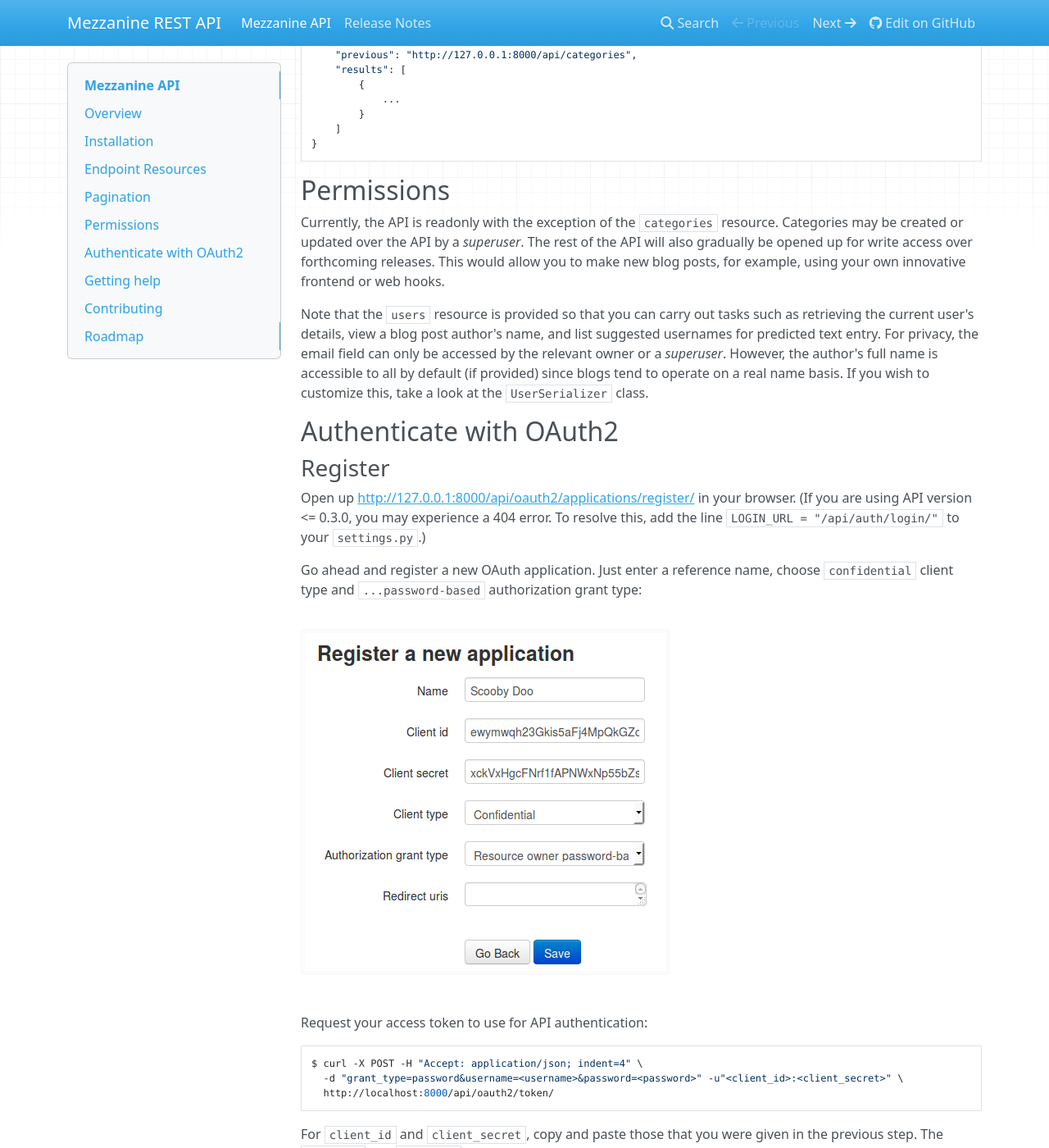
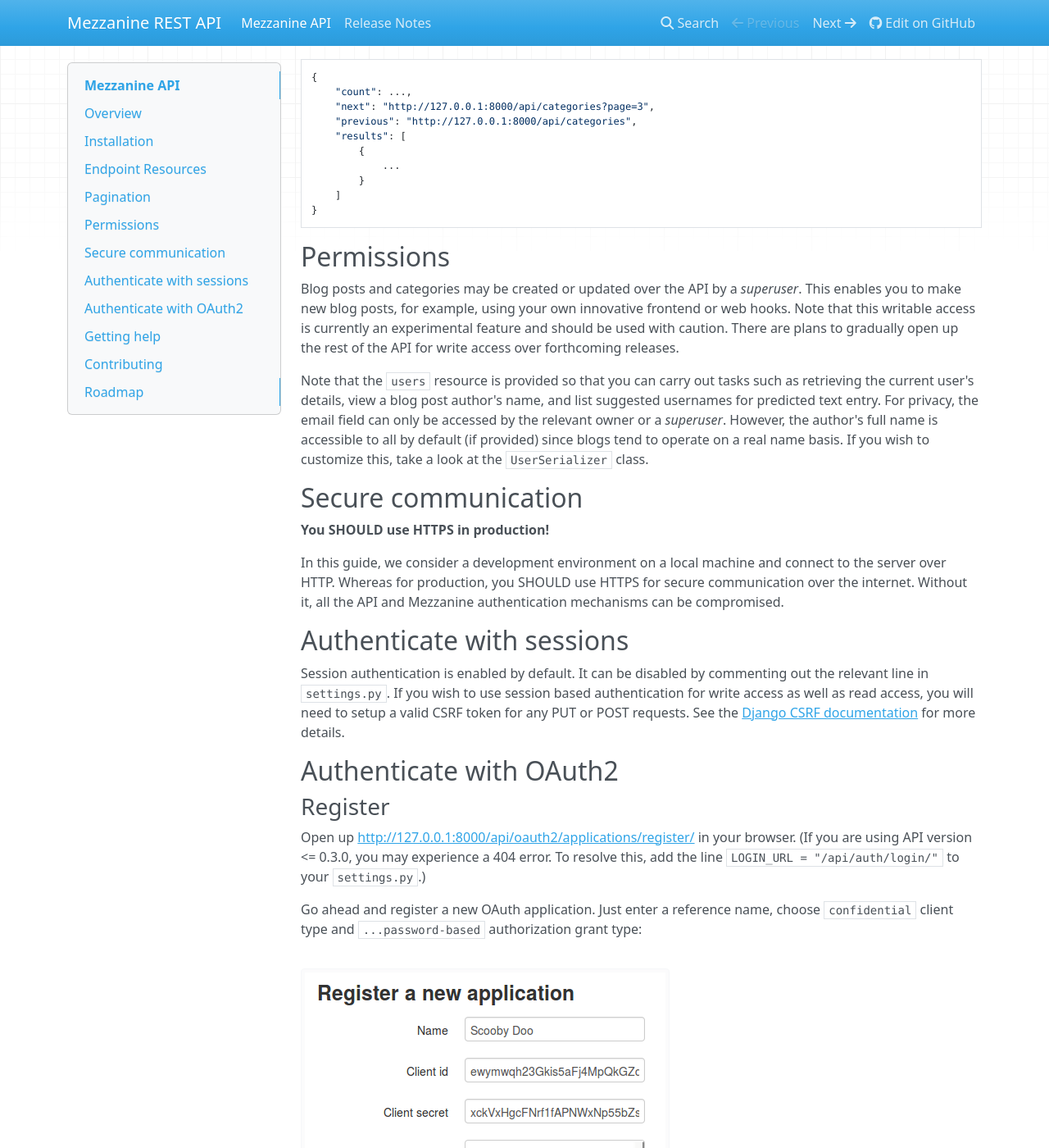
Before and after one commit to gcushen/mezzanine-api, an MkDocs documentation site: the page built from docs/index.md, in a window 1280 px wide and 1400 px high, scrolled down 3658 px. Shown: the whole window at 82% size. Built offline with MkDocs 1.6.1, drawn with Linux system fonts in a browser that asks for light colours; nearby versions of some CDN libraries; some of the changed text lies outside the part shown.

Commit message:
Update docs

```diff
--- a/docs/index.md
+++ b/docs/index.md
@@ -55,7 +55,7 @@
 
         $ pip install mezzanine-api
 
-2. Add the following apps in this order to INSTALLED_APPS in your Mezzanine `settings.py`:
+2. Add the following apps in this order to *INSTALLED_APPS* in your Mezzanine `settings.py`:
 
         INSTALLED_APPS = (
             ...
@@ -75,12 +75,10 @@
         except ImportError as e:
             pass
 
-4. Add the following code in your Mezzanine `urls.py` somewhere after the ``urlpatterns = []`` line:
+4. For Mezzanine 4.1.0 and above, add the following code in your Mezzanine `urls.py` somewhere after ``urlpatterns += [`` (approx line 29):
 
         # REST API URLs
-        urlpatterns += patterns("",
-            ("^api/", include("mezzanine_api.urls")),
-        )
+        url("^api/", include("mezzanine_api.urls")),
 
 5. Migrate the database to support OAuth2:
 
@@ -124,15 +122,23 @@
     }
 
 ## Permissions
-Currently, the API is readonly with the exception of the `categories` resource. Categories may be created or updated
-over the API by a *superuser*. The rest of the API will also gradually be opened up for write access over forthcoming
-releases. This would allow you to make new blog posts, for example, using your own innovative frontend or web hooks.
+Blog posts and categories may be created or updated over the API by a *superuser*. This enables you to make new blog posts, for
+example, using your own innovative frontend or web hooks. Note that this writable access is currently an experimental
+feature and should be used with caution. There are plans to gradually open up the rest of the API for write access over forthcoming releases.
 
 Note that the `users` resource is provided so that you can carry out tasks such as retrieving the current user's
 details, view a blog post author's name, and list suggested usernames for predicted text entry. For privacy, the email
 field can only be accessed by the relevant owner or a *superuser*. However, the author's full name is accessible to all
 by default (if provided) since blogs tend to operate on a real name basis. If you wish to customize this, take a look
 at the `UserSerializer` class.
+
+## Secure communication
+**You SHOULD use HTTPS in production!**
+
+In this guide, we consider a development environment on a local machine and connect to the server over HTTP. Whereas for production, you SHOULD use HTTPS for secure communication over the internet. Without it, all the API and Mezzanine authentication mechanisms can be compromised.
+
+## Authenticate with sessions
+Session authentication is enabled by default. It can be disabled by commenting out the relevant line in `settings.py`. If you wish to use session based authentication for write access as well as read access, you will need to setup a valid CSRF token for any PUT or POST requests. See the [Django CSRF documentation](https://docs.djangoproject.com/en/dev/ref/csrf/#ajax) for more details.
 
 ## Authenticate with OAuth2
 
@@ -181,7 +187,7 @@
 [API Resource Documentation](http://127.0.0.1:8000/api/docs/) page.
 
 ## Getting help
-If you have questions about the API, consider using the [Mezzanine discussion group].
+If you have questions about the API, consider leaving a message in our [Gitter chat room] or using the general [Mezzanine discussion group].
 
 Otherwise, if you think you have found a bug, please use [GitHub issues] and include the steps necessary to reproduce
  it.
@@ -192,17 +198,17 @@
 
 ## Roadmap
 * Refinement
+* Gradual roll-out of writeable API access
+* More tests
+* Further documentation
 * Example API client
-* Gradual roll-out of writeable API access
-* Test Suite
-* Further documentation
-
 
 [Python]: https://www.python.org/
 [Mezzanine]: http://mezzanine.jupo.org/
 [Django]: http://djangoproject.com/
 [GitHub issues]: https://github.com/gcushen/mezzanine-api/issues
 [Swagger UI]: http://swagger.io/
+[Gitter chat room]: https://gitter.im/gcushen/mezzanine-api
 [Mezzanine discussion group]: http://groups.google.com/group/mezzanine-users/topics
 [Django Rest Framework]: http://www.django-rest-framework.org/
 [PyPi]: https://pypi.python.org/pypi/mezzanine-api
```
Also changed, not shown: other parts of docs/index.md (+1 -1 lines), docs/img/api_resources.png, docs/img/api_resources_scaled.png.
